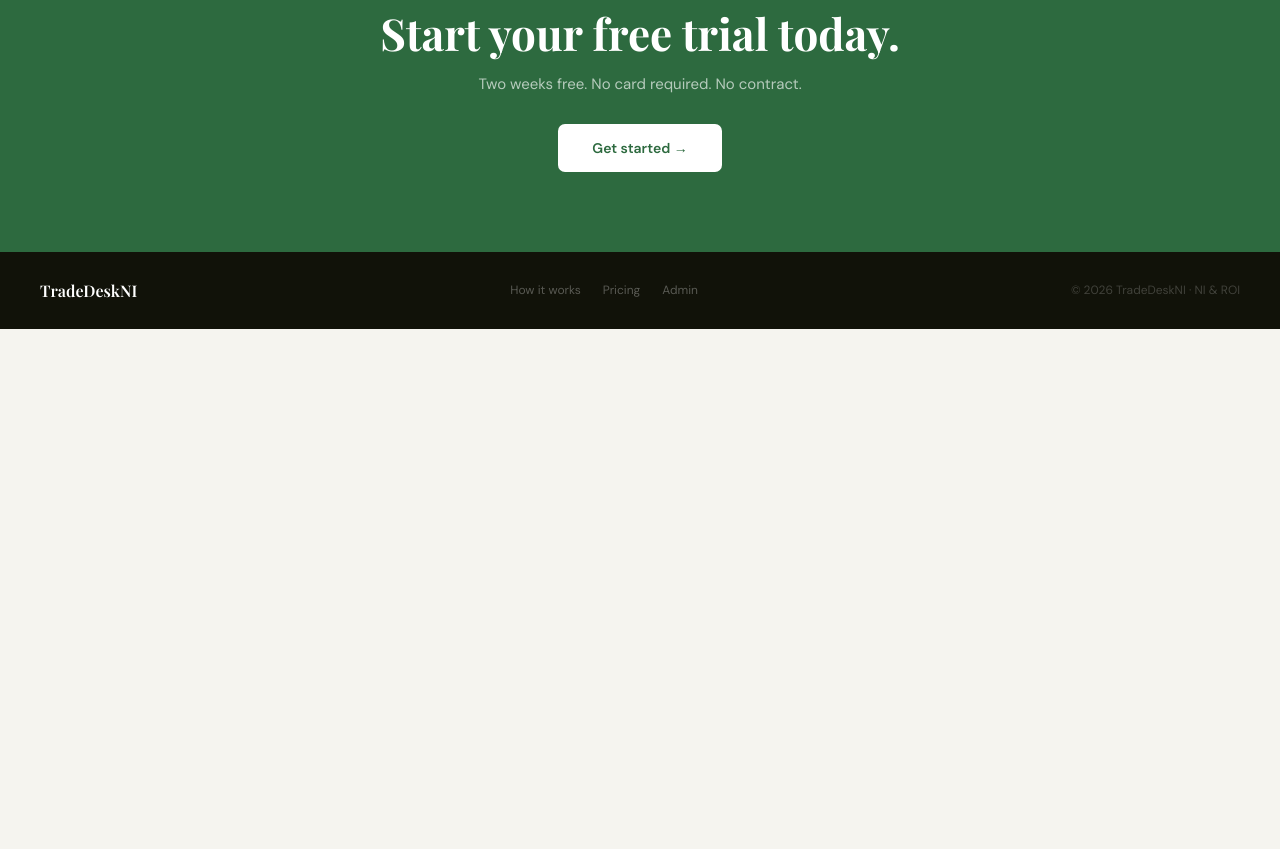
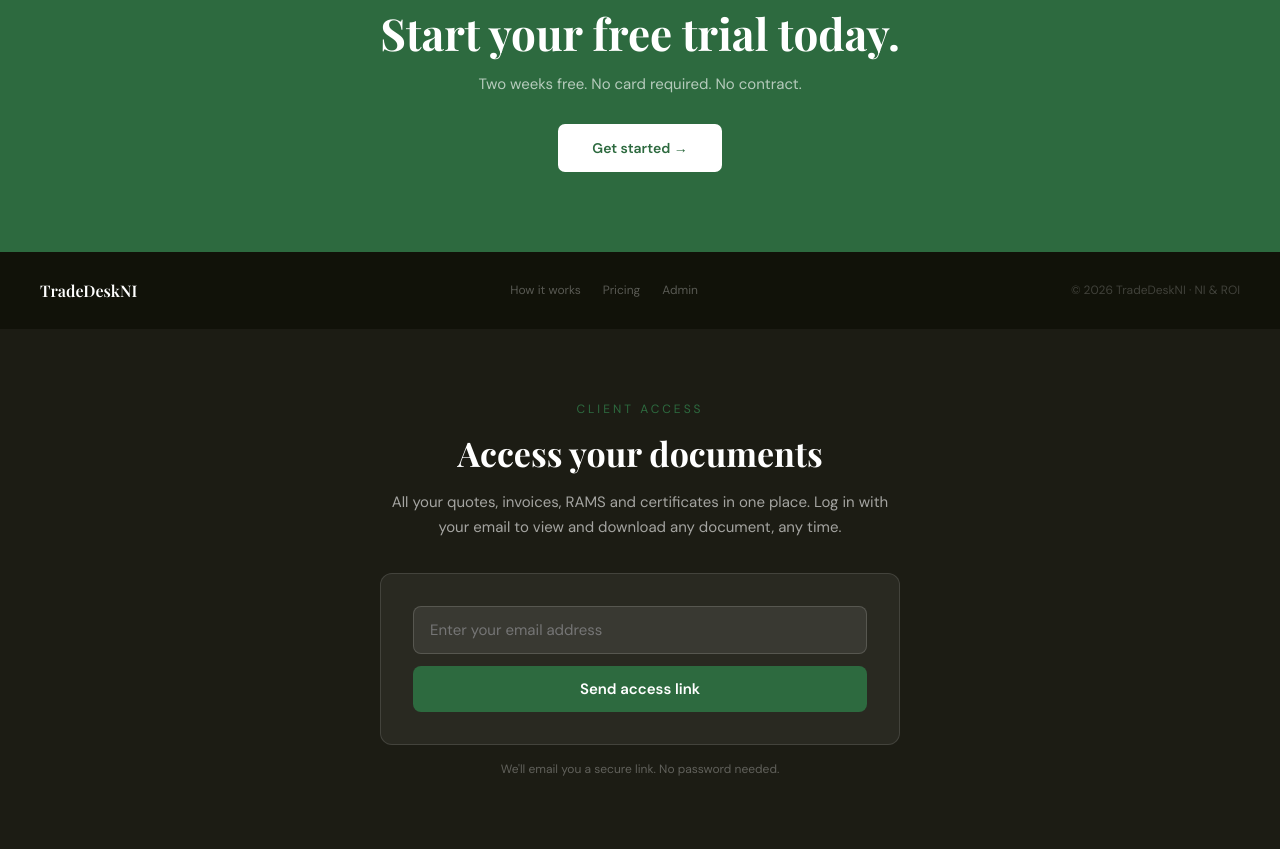
Before and after one commit to rorycorcoran2004-cyber/tradedeskni, a plain HTML site: page index.html in a window 1280 px wide. Shown: the part 4844-5693 px from the top of the page. Before the commit the page ends 5173 px from the top, so only its background shows below. Drawn offline with nearby package versions, Linux system fonts and the light colour scheme.

Commit message:
Add client portal login section to homepage

```diff
--- a/index.html
+++ b/index.html
@@ -620,5 +620,33 @@ function toggleFaq(item){
   if(!open) item.classList.add('open');
 }
 </script>
+
+  <!-- CLIENT PORTAL SECTION -->
+  <section style="background:#1C1C14;padding:72px 24px;text-align:center">
+    <div style="max-width:520px;margin:0 auto">
+      <p style="color:#2D6A3F;font-size:12px;letter-spacing:3px;text-transform:uppercase;margin-bottom:16px">Client Access</p>
+      <h2 style="font-family:'Playfair Display',serif;font-size:34px;color:#fff;margin-bottom:16px;line-height:1.2">Access your documents</h2>
+      <p style="color:rgba(255,255,255,.6);font-size:15px;line-height:1.7;margin-bottom:32px">All your quotes, invoices, RAMS and certificates in one place. Log in with your email to view and download any document, any time.</p>
+      <div style="background:rgba(255,255,255,.06);border:1.5px solid rgba(255,255,255,.12);border-radius:12px;padding:32px">
+        <input type="email" id="portal-email" placeholder="Enter your email address" style="width:100%;background:rgba(255,255,255,.08);border:1.5px solid rgba(255,255,255,.15);border-radius:8px;padding:13px 16px;font-size:15px;color:#fff;font-family:'DM Sans',sans-serif;outline:none;box-sizing:border-box;margin-bottom:12px">
+        <button onclick="requestPortalAccess()" style="width:100%;background:#2D6A3F;color:#fff;border:none;border-radius:8px;padding:13px;font-size:15px;font-weight:600;font-family:'DM Sans',sans-serif;cursor:pointer">Send access link</button>
+        <p id="portal-msg" style="font-size:13px;margin-top:12px;display:none"></p>
+      </div>
+      <p style="color:rgba(255,255,255,.3);font-size:12px;margin-top:16px">We'll email you a secure link. No password needed.</p>
+    </div>
+  </section>
+  <script>
+  async function requestPortalAccess(){
+    const email = document.getElementById('portal-email').value.trim();
+    const msg = document.getElementById('portal-msg');
+    if(!email){ msg.style.display='block'; msg.style.color='#e74c3c'; msg.textContent='Please enter your email address.'; return; }
+    try{
+      await fetch('https://tradedeskni-backend-production.up.railway.app/portal/request-access',{method:'POST',headers:{'Content-Type':'application/json'},body:JSON.stringify({email})});
+      msg.style.display='block'; msg.style.color='#2D6A3F'; msg.textContent='Access link sent — check your email. Link expires in 30 minutes.';
+      document.getElementById('portal-email').value='';
+    }catch(e){ msg.style.display='block'; msg.style.color='#e74c3c'; msg.textContent='Something went wrong. Please try again.'; }
+  }
+  document.getElementById('portal-email').addEventListener('keydown',e=>{ if(e.key==='Enter') requestPortalAccess(); });
+  </script>
 </body>
 </html>
```
